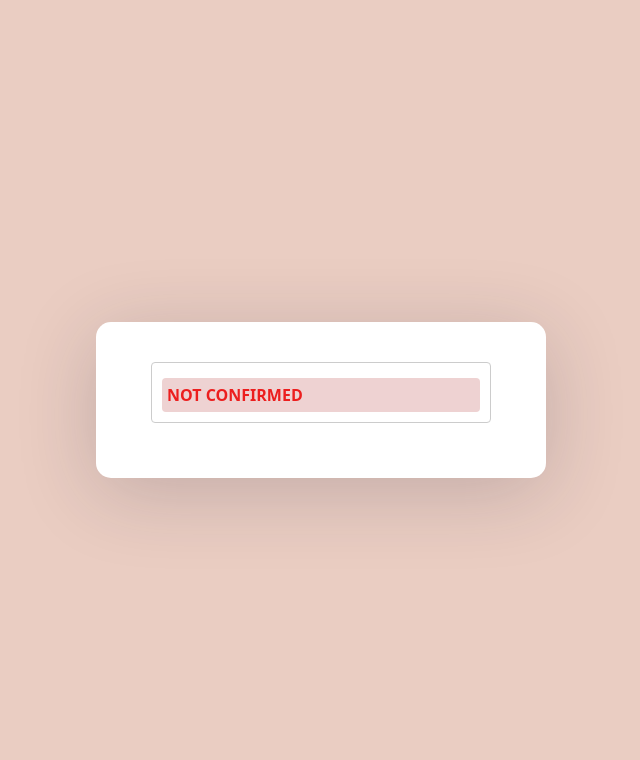
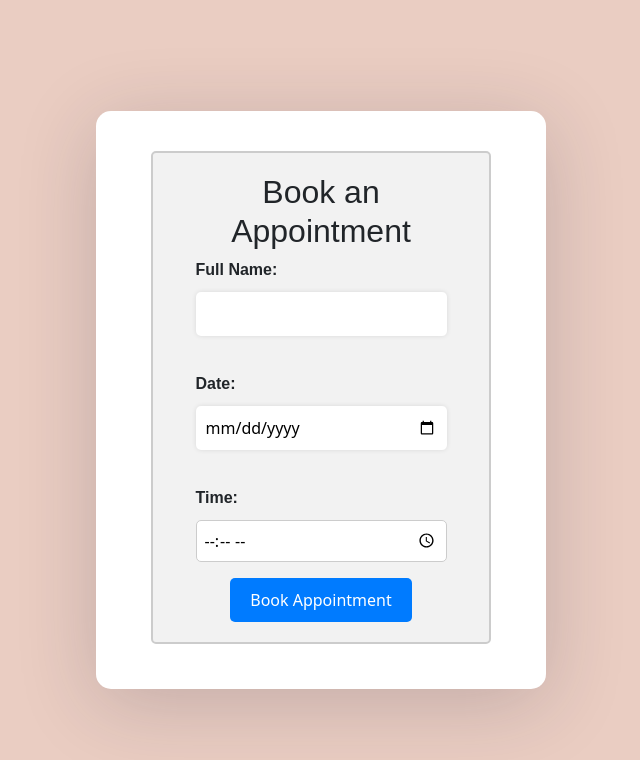
Before and after one commit to Michelle-Mungai/Phase-4-HMS, a React (Create React App) app: page /doctorAppointment in a window 1280 px wide. Shown: the top 760 px of the page, without its empty margins (319-959 px from the left). Built offline with nearby package versions, Linux system fonts and the light colour scheme; the HTML template or start-up script is replaced by a standard one.

Commit message:
changes made in file

```diff
--- a/src/components/Appointments/DoctorAppointment.css
+++ b/src/components/Appointments/DoctorAppointment.css
@@ -1,36 +1,41 @@
-.appointment-container {
-  border: 1px solid #ccc;
-  border-radius: 4px;
-  padding: 10px;
-  margin-bottom: 10px;
+.appointment {
+  display: flex;
+  flex-direction: column;
+  align-items: center;
+  margin: 2rem auto;
+  max-width: 600px;
+  padding: 2rem;
+  border: 2px solid #ccc;
+  border-radius: 10px;
 }
 
-.doctor-name {
-  font-weight: bold;
+.form-group {
+  margin-bottom: 1rem;
 }
 
-.appointment-date {
-  margin-top: 5px;
+label {
+  display: block;
+  font-weight: bold;
+  margin-bottom: 0.5rem;
 }
 
-.patient-name {
-  margin-top: 5px;
+input {
+  padding: 0.5rem;
+  border-radius: 5px;
+  border: 1px solid #ccc;
+  width: 100%;
 }
 
-.appointment-status {
-  margin-top: 5px;
-  font-weight: bold;
-  text-transform: uppercase;
-  padding: 5px;
-  border-radius: 4px;
+button {
+  padding: 0.5rem 1rem;
+  border: none;
+  border-radius: 5px;
+  background-color: #007bff;
+  color: #fff;
+  cursor: pointer;
+  transition: background-color 0.3s ease;
 }
 
-.appointment-status.confirmed {
-  color: #0f0;
-  background-color: #dff0d8;
+button:hover {
+  background-color: #0056b3;
 }
-
-.appointment-status.not-confirmed {
-  color: rgb(236, 30, 30);
-  background-color: #eed2d2;
-}
--- a/src/components/Appointments/DoctorAppointment.js
+++ b/src/components/Appointments/DoctorAppointment.js
@@ -1,23 +1,36 @@
-import React from 'react';
-import PropTypes from 'prop-types';
+import React, { useState } from 'react';
 import './DoctorAppointment.css';
 
-const DoctorAppointment = ({ doctorName, appointmentDate, patientName, isConfirmed }) => (
-  <div className="appointment-container">
-    <div className="doctor-name">{doctorName}</div>
-    <div className="appointment-date">{appointmentDate}</div>
-    <div className="patient-name">{patientName}</div>
-    <div className={`appointment-status ${isConfirmed ? 'confirmed' : 'not-confirmed'}`}>
-      {isConfirmed ? 'Confirmed' : 'Not Confirmed'}
+function DoctorAppointment() {
+  const [name, setName] = useState('');
+  const [date, setDate] = useState('');
+  const [time, setTime] = useState('');
+
+  const handleSubmit = (e) => {
+    e.preventDefault();
+    // Code to submit the form data
+  }
+
+  return (
+    <div className="appointment">
+      <h2>Book an Appointment</h2>
+      <form onSubmit={handleSubmit}>
+        <div className="form-group">
+          <label htmlFor="name">Full Name:</label>
+          <input type="text" id="name" value={name} onChange={(e) => setName(e.target.value)} />
+        </div>
+        <div className="form-group">
+          <label htmlFor="date">Date:</label>
+          <input type="date" id="date" value={date} onChange={(e) => setDate(e.target.value)} />
+        </div>
+        <div className="form-group">
+          <label htmlFor="time">Time:</label>
+          <input type="time" id="time" value={time} onChange={(e) => setTime(e.target.value)} />
+        </div>
+        <button type="submit">Book Appointment</button>
+      </form>
     </div>
-  </div>
-);
-
-DoctorAppointment.propTypes = {
-  doctorName: PropTypes.string.isRequired,
-  appointmentDate: PropTypes.string.isRequired,
-  patientName: PropTypes.string.isRequired,
-  isConfirmed: PropTypes.bool.isRequired,
-};
+  );
+}
 
 export default DoctorAppointment;
```
